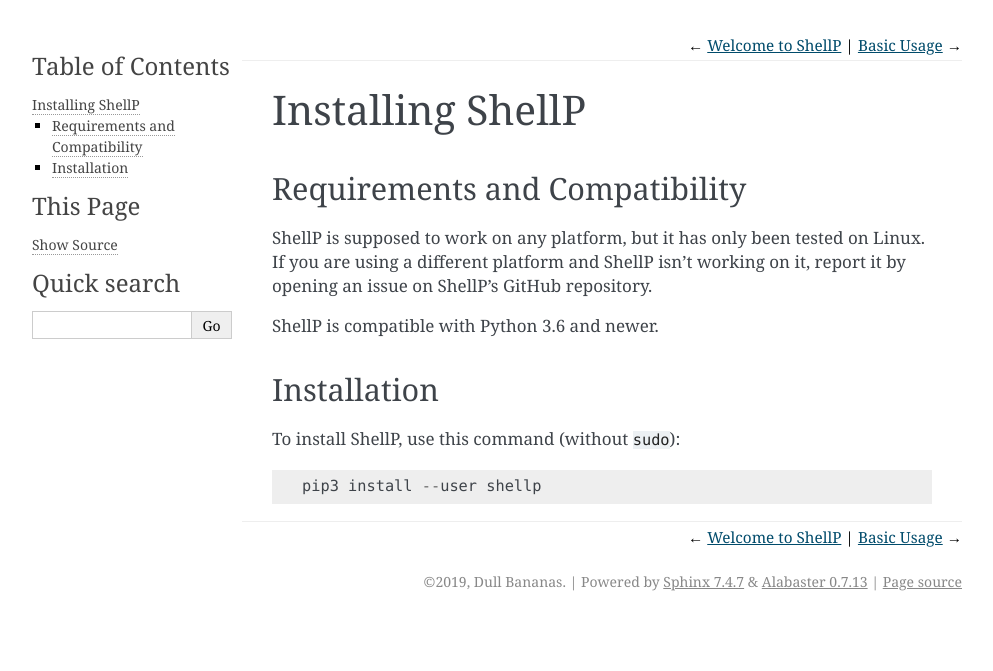
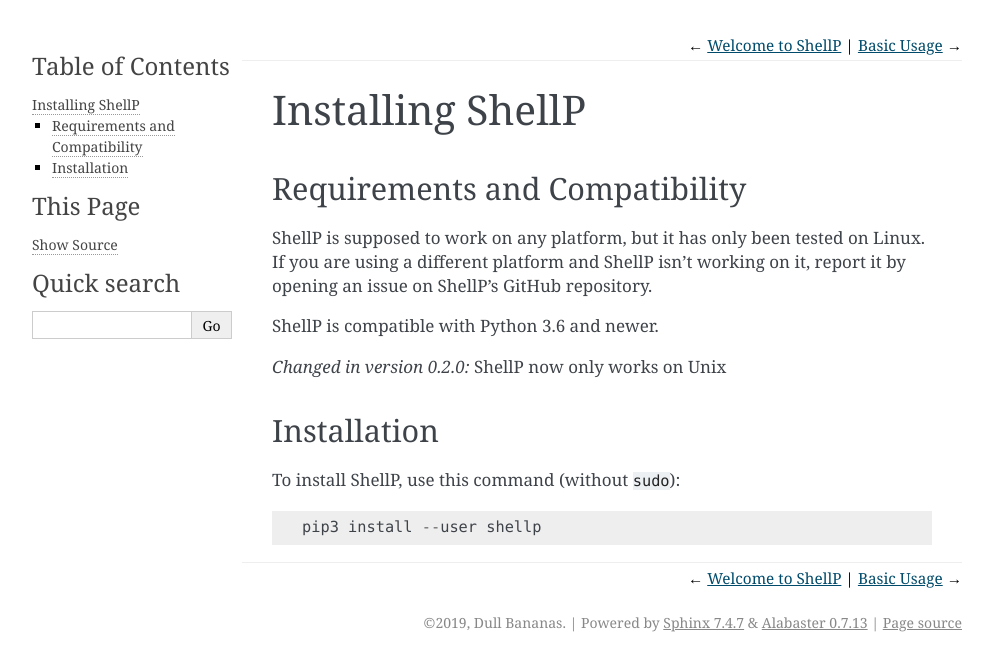
Before and after one commit to dullbananas/pysh, a Sphinx documentation site: the page built from docs/installation.rst, in a window 1280 px wide. Shown: the top 671 px of the page, without its empty margins (148-1141 px from the left). Built offline with Sphinx 7.4.7, drawn with Linux system fonts in a browser that asks for light colours.

Commit message:
Change supported platform to Unix

```diff
--- a/docs/installation.rst
+++ b/docs/installation.rst
@@ -10,6 +10,9 @@
 
 ShellP is compatible with Python 3.6 and newer.
 
+.. versionchanged:: 0.2.0
+   ShellP now only works on Unix
+
 
 Installation
 ------------
--- a/setup.py
+++ b/setup.py
@@ -27,7 +27,7 @@
 		'Environment :: Console',
 		'License :: OSI Approved :: GNU General Public License v2 (GPLv2)',
 		'Natural Language :: English',
-		'Operating System :: OS Independent',
+		'Operating System :: Unix',
 		'Programming Language :: Python :: 3 :: Only',
 		'Topic :: System :: Shells',
 	],
```
